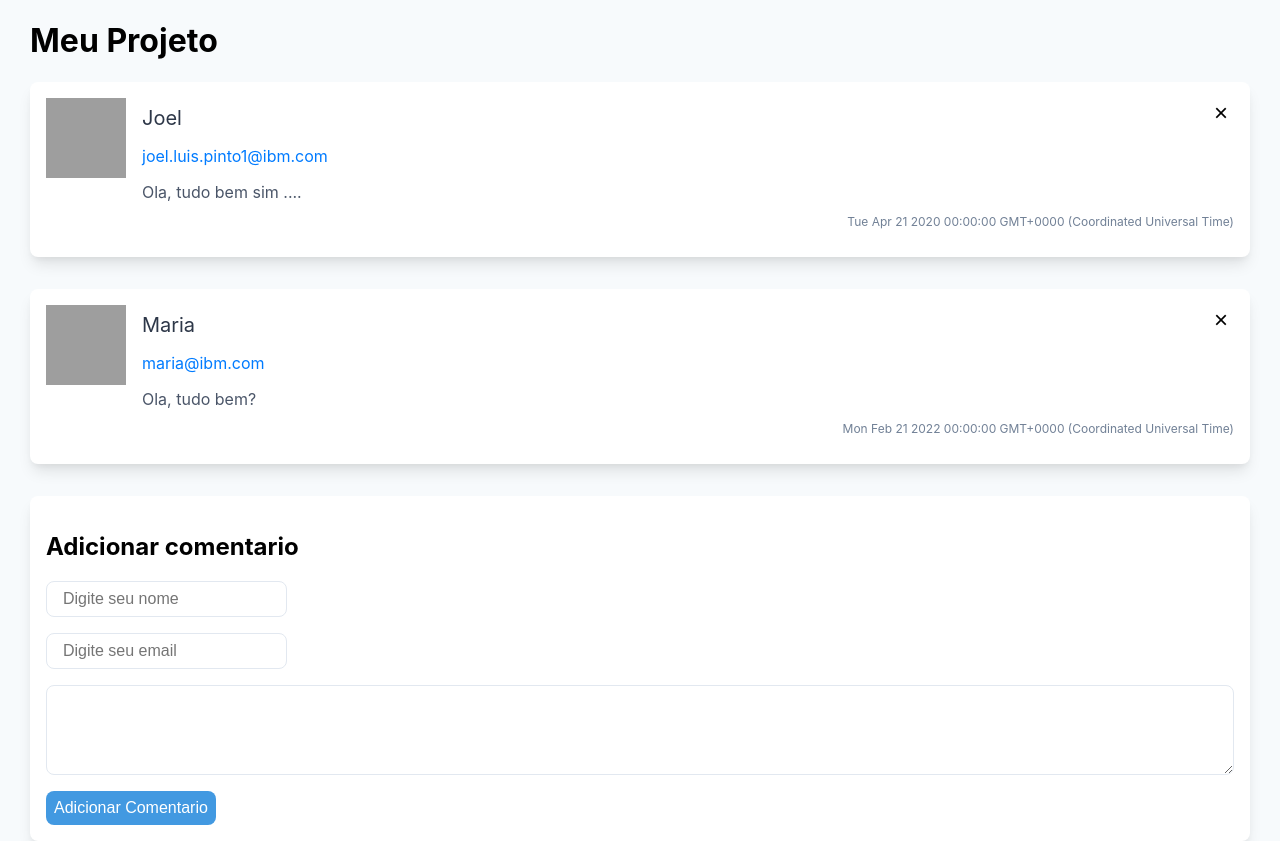
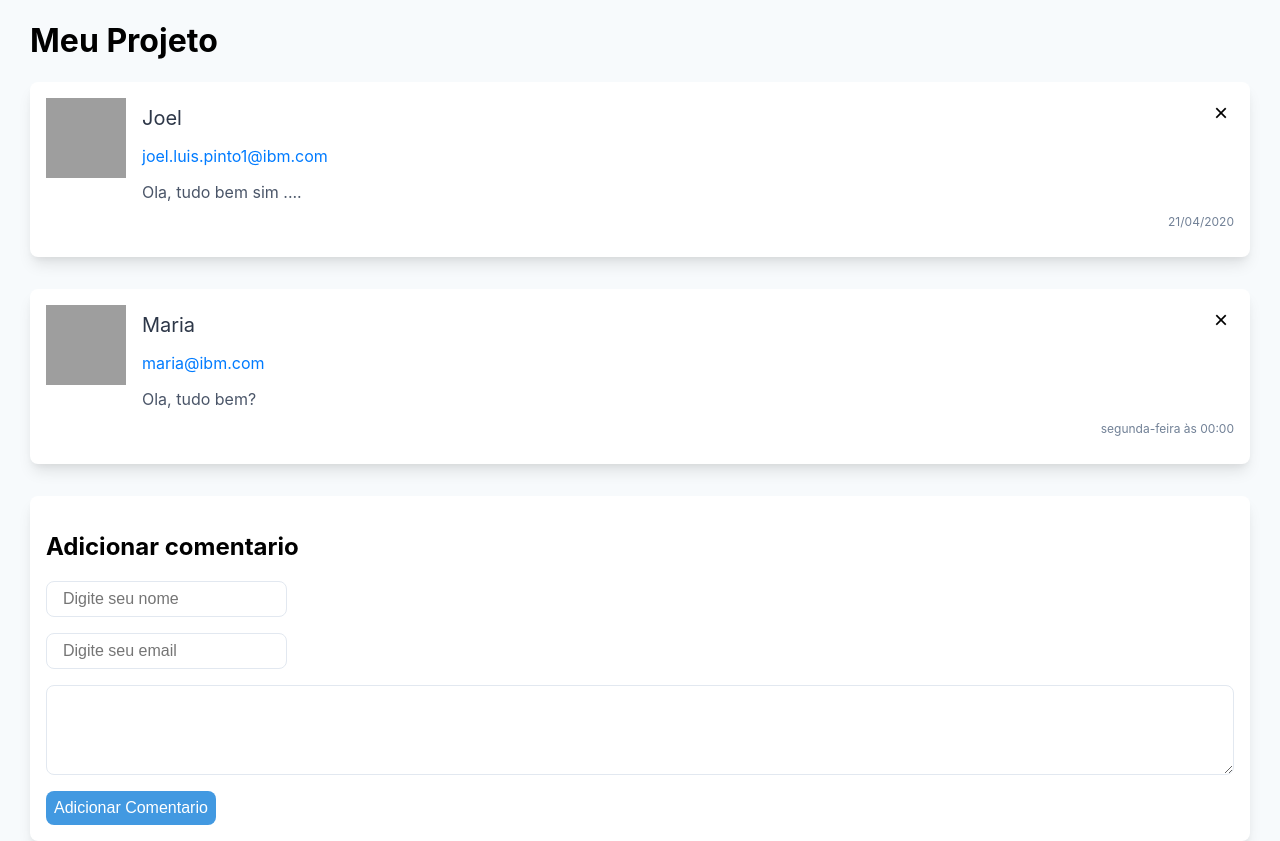
Before and after one commit to devJoelLuis/react_basic, a React (Create React App) app: page / in a window 1280 px wide. Built offline with nearby package versions, Linux system fonts and the light colour scheme; grey boxes are pictures that could not be loaded.

Commit message:
formatação de data e hora no comentário

```diff
--- a/package.json
+++ b/package.json
@@ -6,6 +6,8 @@
     "@testing-library/jest-dom": "^5.16.2",
     "@testing-library/react": "^12.1.3",
     "@testing-library/user-event": "^13.5.0",
+    "data-fns": "^0.1.8",
+    "date-fns": "^2.28.0",
     "react": "^17.0.2",
     "react-dom": "^17.0.2",
     "react-scripts": "5.0.0",
--- a/src/components/Comentario.js
+++ b/src/components/Comentario.js
@@ -1,4 +1,7 @@
 import React from 'react';
+import { formatRelative } from 'date-fns'
+import { ptBR } from 'date-fns/locale'
+
 import './Comentario.css';
 import imgUser from '../assets/user.png'
 
@@ -11,7 +14,7 @@
             <p class="nome" >{props.nome}</p>
             <p class="email" >{props.email}</p>
             <p class="message" >{props.children}</p>
-            <p class="data" >{props.data.toString()}</p>
+            <p class="data" >{formatRelative(props.data, new Date(), { locale: ptBR })}</p>
             <button onClick={props.onRemove}>&times;</button>
         </div>
     </div>
```
Also changed, not shown: 1 other file (tests, documents, lock files or other folders).
